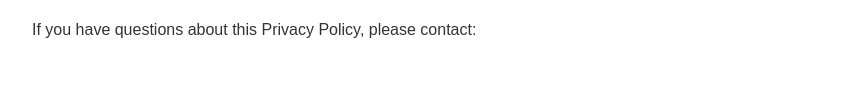
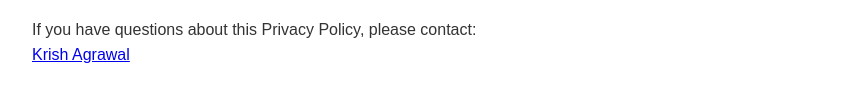
Before and after one commit to krishgon/privacyPolicy, a plain HTML site: page index.html in a window 1280 px wide. Shown: the part 815-916 px from the top of the page, without its empty margins (208-1057 px from the left). Drawn offline with Linux system fonts and the light colour scheme.

Commit message:
Add contact info

```diff
--- a/index.html
+++ b/index.html
@@ -55,4 +55,7 @@
   <h2>Contact</h2>
   <p>
     If you have questions about this Privacy Policy, please contact:<br>
-    <a hr
+    <a href="mailto:krishgondia@gmail.com">Krish Agrawal</a>
+  </p>
+</body>
+</html>
```
